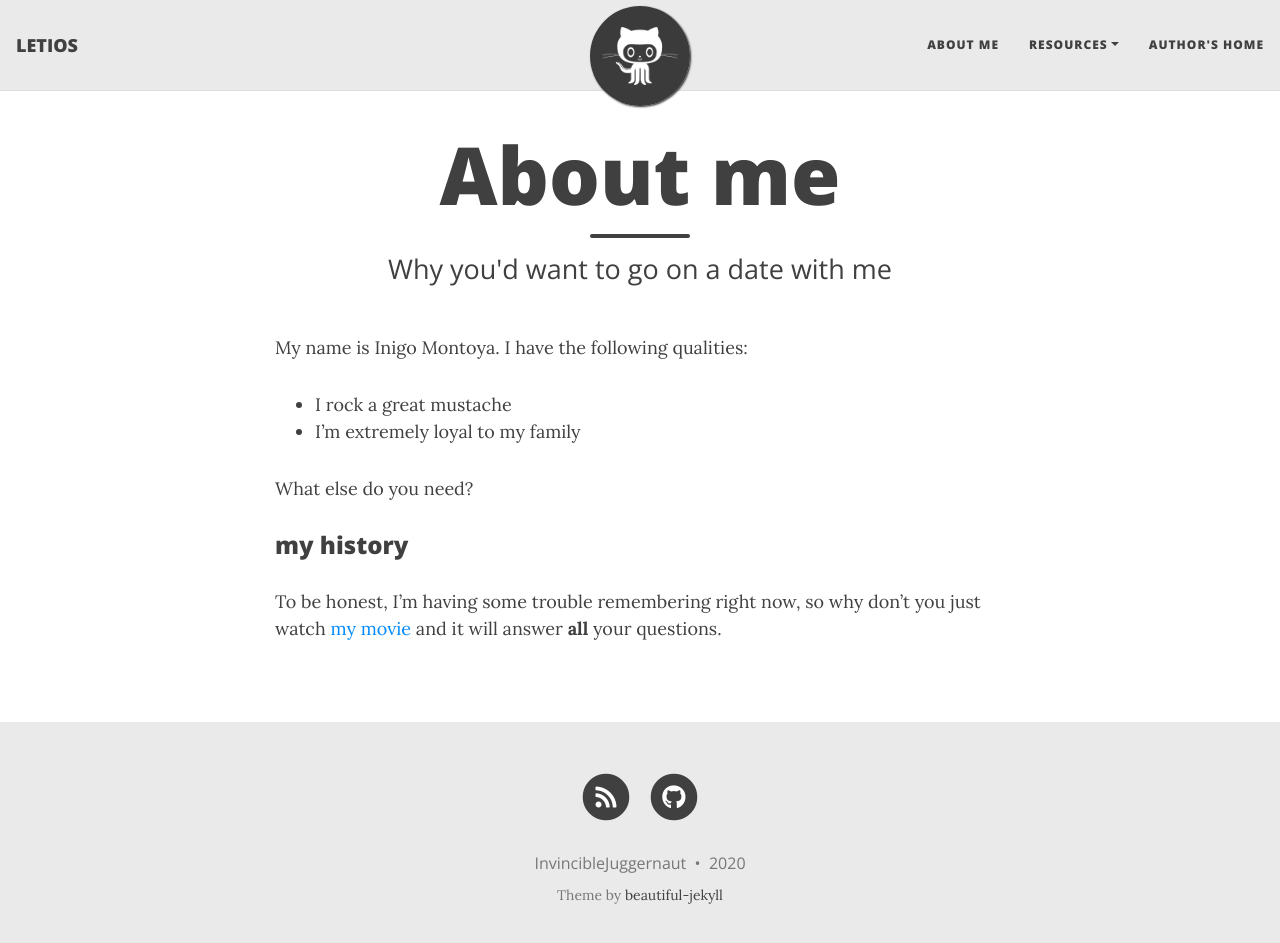
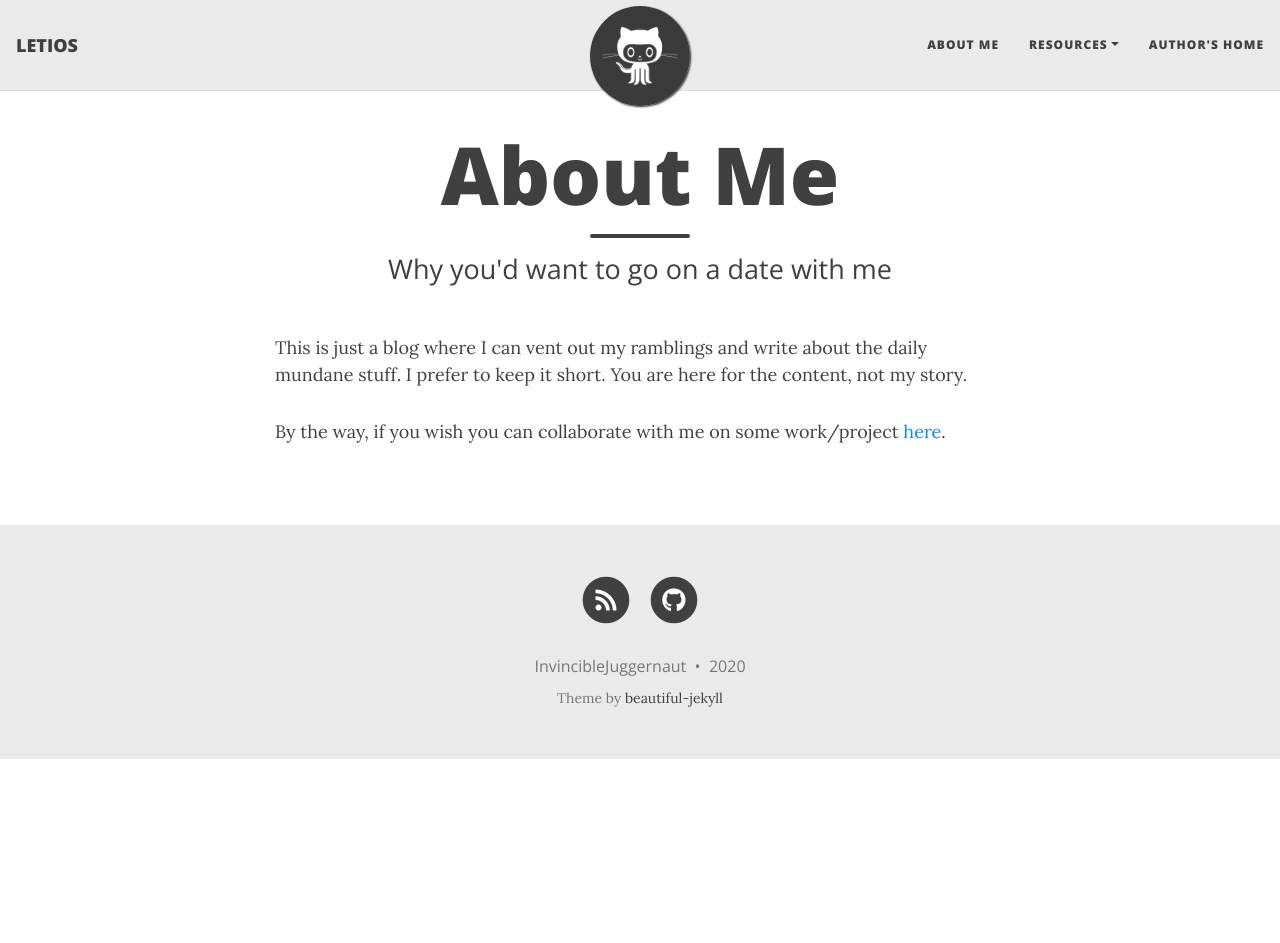
Before and after one commit to InvincibleJuggernaut/Letios, a Jekyll site: the page built from aboutme.md, in a window 1280 px wide and 956 px high. Shown: the top 943 px of the window. Built offline with Jekyll 4.4.1, drawn with Linux system fonts in a browser that asks for light colours; nearby versions of some CDN libraries.

Commit message:
Update aboutme.md

```diff
--- a/aboutme.md
+++ b/aboutme.md
@@ -1,16 +1,10 @@
 ---
 layout: page
-title: About me
+title: About Me
 subtitle: Why you'd want to go on a date with me
 ---
 
-My name is Inigo Montoya. I have the following qualities:
+This is just a blog where I can vent out my ramblings and write about the daily mundane stuff.
+I prefer to keep it short. You are here for the content, not my story.
 
-- I rock a great mustache
-- I'm extremely loyal to my family
-
-What else do you need?
-
-### my history
-
-To be honest, I'm having some trouble remembering right now, so why don't you just watch [my movie](https://en.wikipedia.org/wiki/The_Princess_Bride_%28film%29) and it will answer **all** your questions.
+By the way, if you wish you can collaborate with me on some work/project <a href="https://github.com/InvincibleJuggernaut">here</a>.
```
